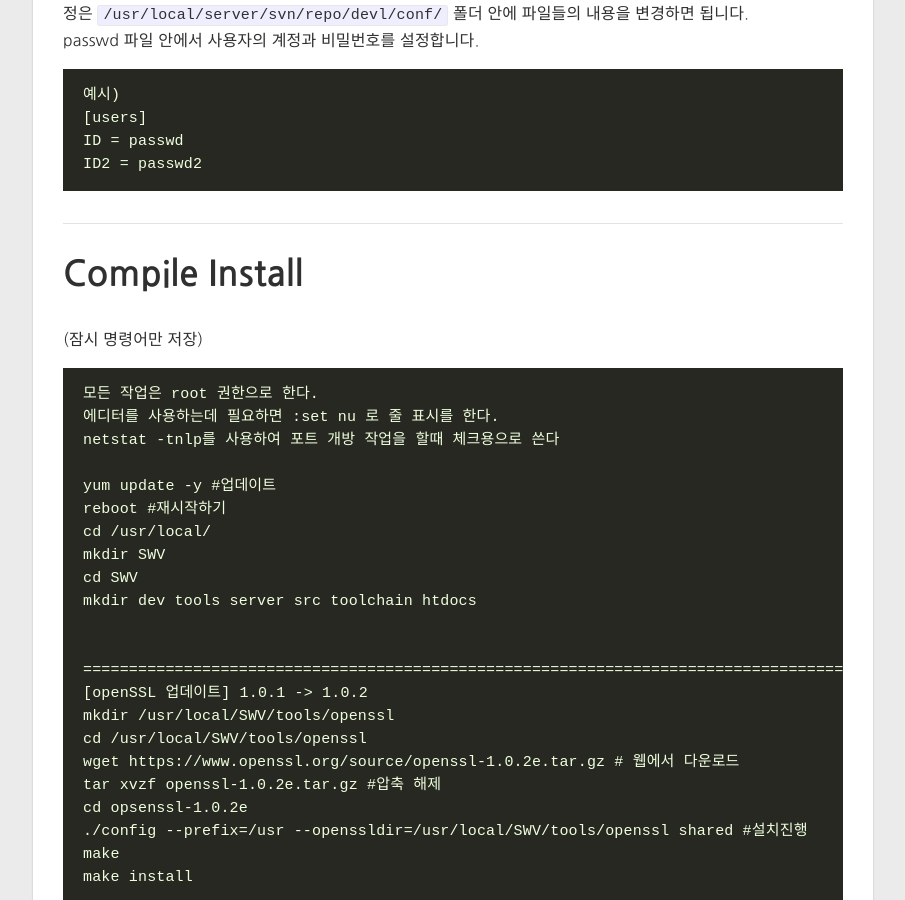
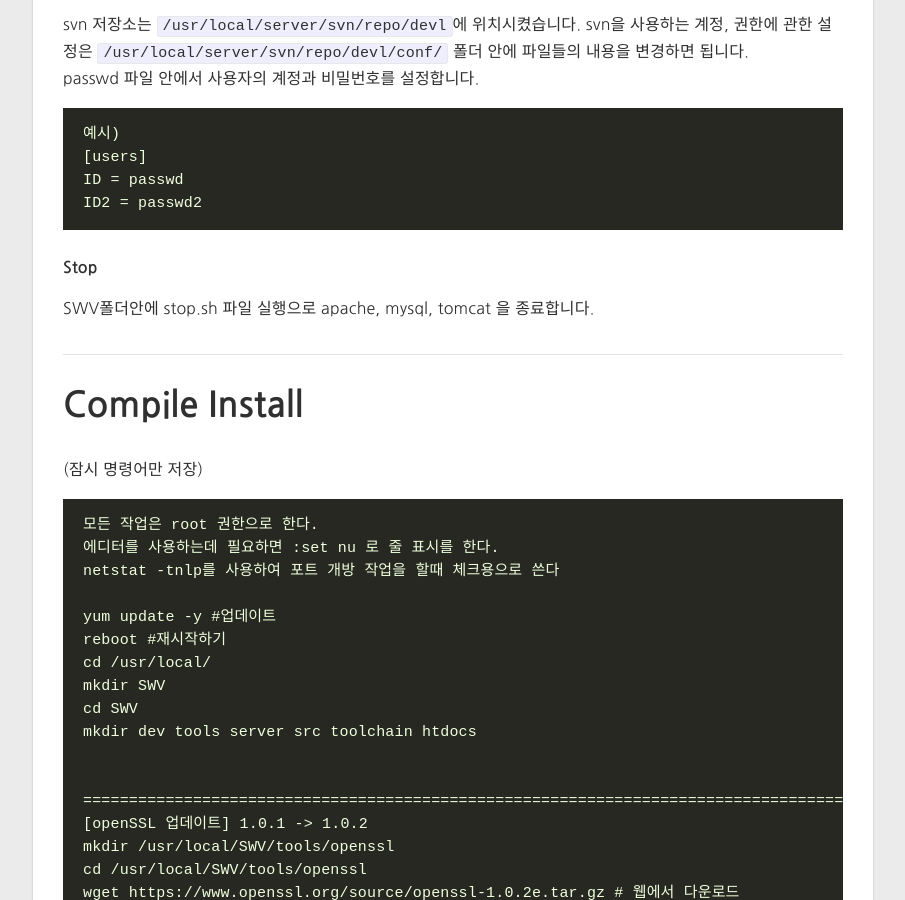
Before and after one commit to HongJeSeong/HongJeSeong.github.io, a Jekyll site: the page built from _posts/study/2018-09-08-SWV.md, in a window 1280 px wide and 900 px high, scrolled down 10347 px. Shown: the whole window, without its empty margins (187-1092 px from the left). Built offline with Jekyll 4.4.1, drawn with Linux system fonts in a browser that asks for light colours; nearby versions of some CDN libraries; some of the changed text lies outside the part shown.

Commit message:
stop.sh & mysql set root

````diff
--- a/_posts/study/2018-09-08-SWV.md
+++ b/_posts/study/2018-09-08-SWV.md
@@ -104,7 +104,7 @@ cd SWVpack #SWVpack으로 이동
 ./init.sh #파일 실행 -> /usr/local/SWV 폴더 생성
 ```
 
-
+#### [mysql의 root 비밀번호를 설정해주어야 함]
 **Start**
 
 SWV폴더안에 start.sh 파일 실행으로 apache, mysql, tomcat 을 구동합니다.
@@ -148,6 +148,10 @@ passwd 파일 안에서 사용자의 계정과 비밀번호를 설정합니다.
 ID = passwd
 ID2 = passwd2
 ```
+
+**Stop**
+
+SWV폴더안에 stop.sh 파일 실행으로 apache, mysql, tomcat 을 종료합니다.
 
 
 
````
